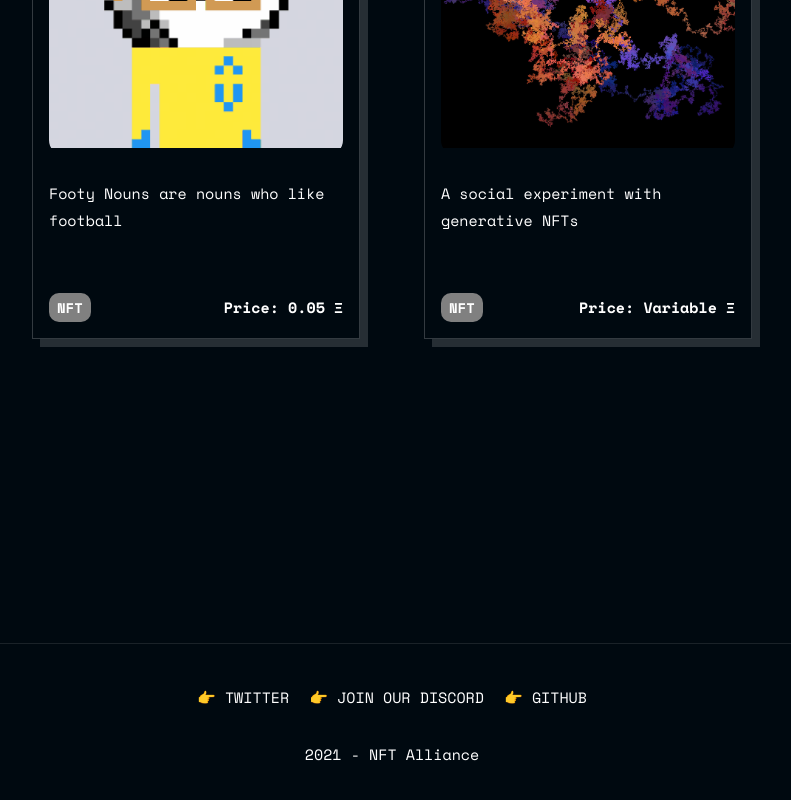
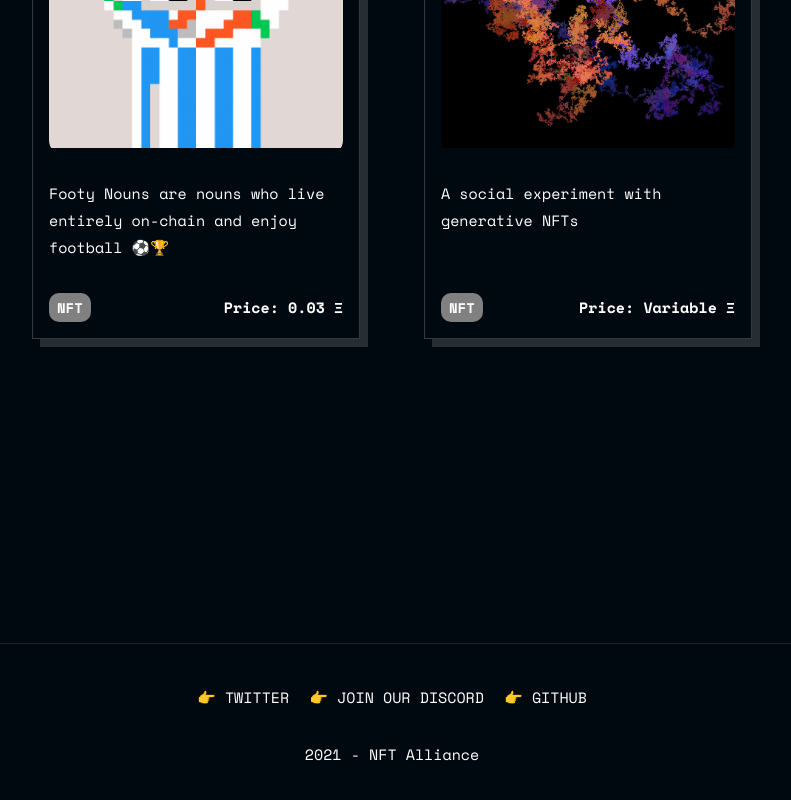
Before and after one commit to nft-alliance/nft-alliance-web-page, a Next.js app: page / in a window 1280 px wide. Shown: the part 6041-6841 px from the top of the page, without its empty margins (248-1039 px from the left). Built offline with nearby package versions, Linux system fonts and the light colour scheme.

Commit message:
New footy gif and project info

```diff
--- a/modules/projects/constants.ts
+++ b/modules/projects/constants.ts
@@ -112,10 +112,10 @@ export const allProjects: Project[] = [
   {
     title: "Footy Nouns",
     url: "https://www.footynouns.wtf/",
-    description: "Footy Nouns are nouns who like football",
+    description: "Footy Nouns are nouns who live entirely on-chain and enjoy football ⚽️🏆",
     image: "/footy.gif",
     categories: [categories.NFT],
-    price: 0.05,
+    price: 0.03,
   },
   {
     title: "Random Walk NFT",
```
Also changed, not shown: public/footy.gif.
